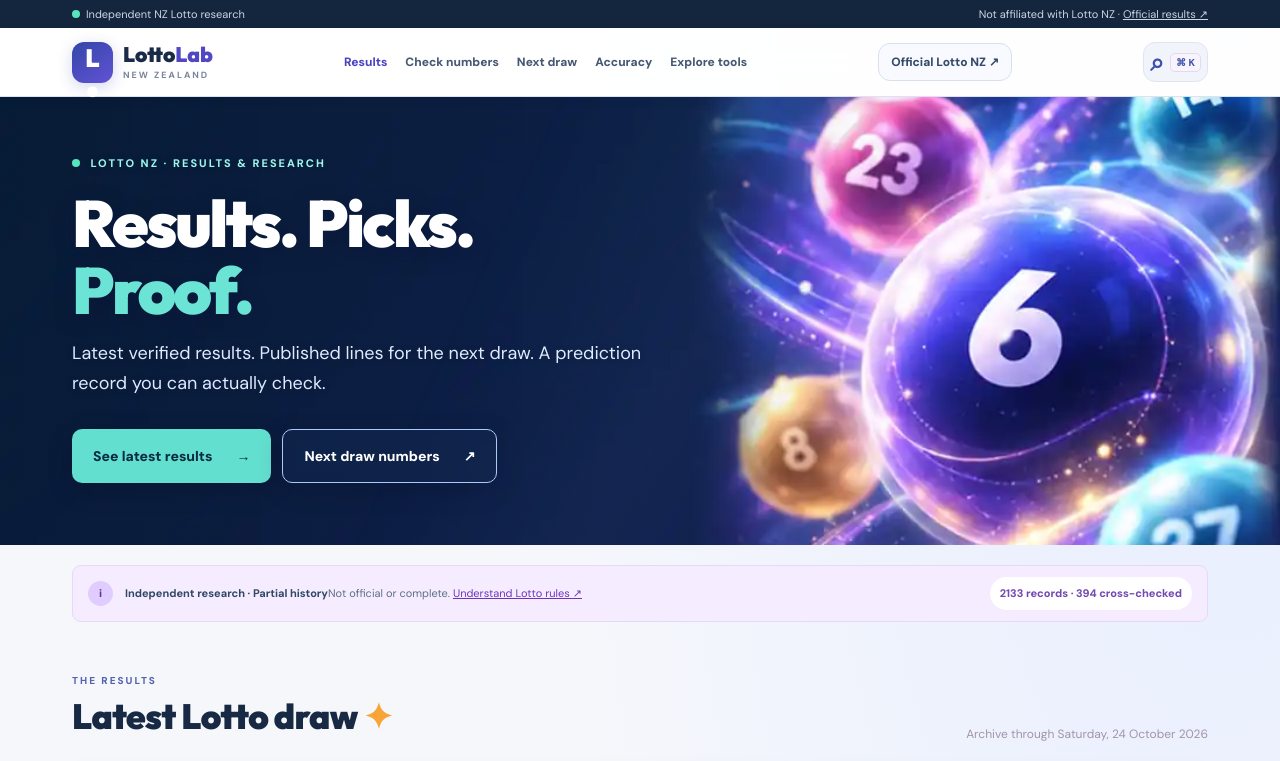
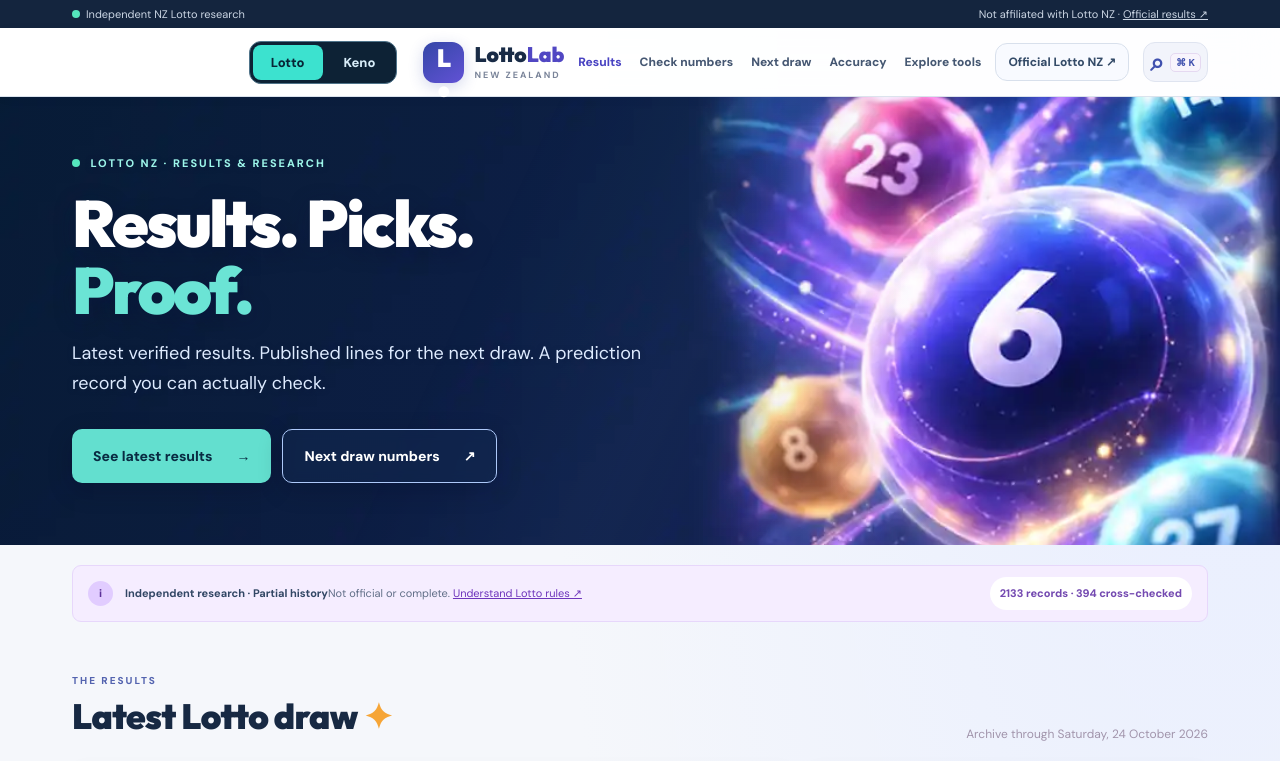
Before and after one commit to BaccioOFDeath/LottoLab-NZ, a website: page index.html in a window 1280 px wide. Shown: the top 761 px of the page. Drawn offline with Linux system fonts and the light colour scheme.

Commit message:
feat: add Lotto/Keno mode switch to LottoLab home

```diff
--- a/index.html
+++ b/index.html
@@ -42,9 +42,9 @@
 <script defer src="./data-export.js?v=20261025-exports1"></script>
 <script defer src="./anchor-navigation.js?v=20261025-anchors4"></script>
 <script defer src="./clean-layout.js?v=20261025-clean1"></script>
-</head><body><a href="#results" class="skip-link">Skip to latest results</a><div id="scrollProgress" class="scroll-progress" aria-hidden="true"></div>
+<style>.game-mode-nav{display:flex;gap:3px;align-items:center;border:1px solid #4f748a;border-radius:12px;padding:3px;background:#0d2235;margin-left:auto;margin-right:12px}.game-mode-nav a{padding:9px 18px;border-radius:8px;text-decoration:none;color:#d8edf9;font-weight:800;font-size:13px}.game-mode-nav .active{background:#3ce2cf;color:#082536}@media(max-width:600px){.game-mode-nav{margin:0 6px 0 auto}.game-mode-nav a{padding:8px 11px;font-size:12px}}</style></head><body><a href="#results" class="skip-link">Skip to latest results</a><div id="scrollProgress" class="scroll-progress" aria-hidden="true"></div>
 <div class="topline"><div class="shell topline-inner"><span><span class="tiny-led"></span>Independent NZ Lotto research</span><span>Not affiliated with Lotto NZ · <a href="https://mylotto.co.nz/" target="_blank" rel="noopener noreferrer">Official results ↗</a></span></div></div>
-<header class="header"><div class="shell header-inner">
+<header class="header"><div class="shell header-inner"><nav class="game-mode-nav" aria-label="Select game"><a class="active" aria-current="page" href="./index.html">Lotto</a><a href="./keno.html">Keno</a></nav>
 <a class="brand" href="#home" aria-label="LottoLab NZ Home"><span class="brand-mark">L<span>●</span></span><span class="brand-type">Lotto<span>Lab</span><small>NEW ZEALAND</small></span></a>
 <nav class="desktop-nav" aria-label="Main navigation"><a href="#results" data-nav="results" class="active">Results</a><a href="#ticketChecker">Check numbers</a><a href="#picker">Next draw</a><a href="#predictions">Accuracy</a><a href="#deepResearch">Explore tools</a></nav>
 <a class="official-btn" href="https://mylotto.co.nz/" target="_blank" rel="noopener noreferrer">Official Lotto NZ <span aria-hidden="true">↗</span></a>
```
